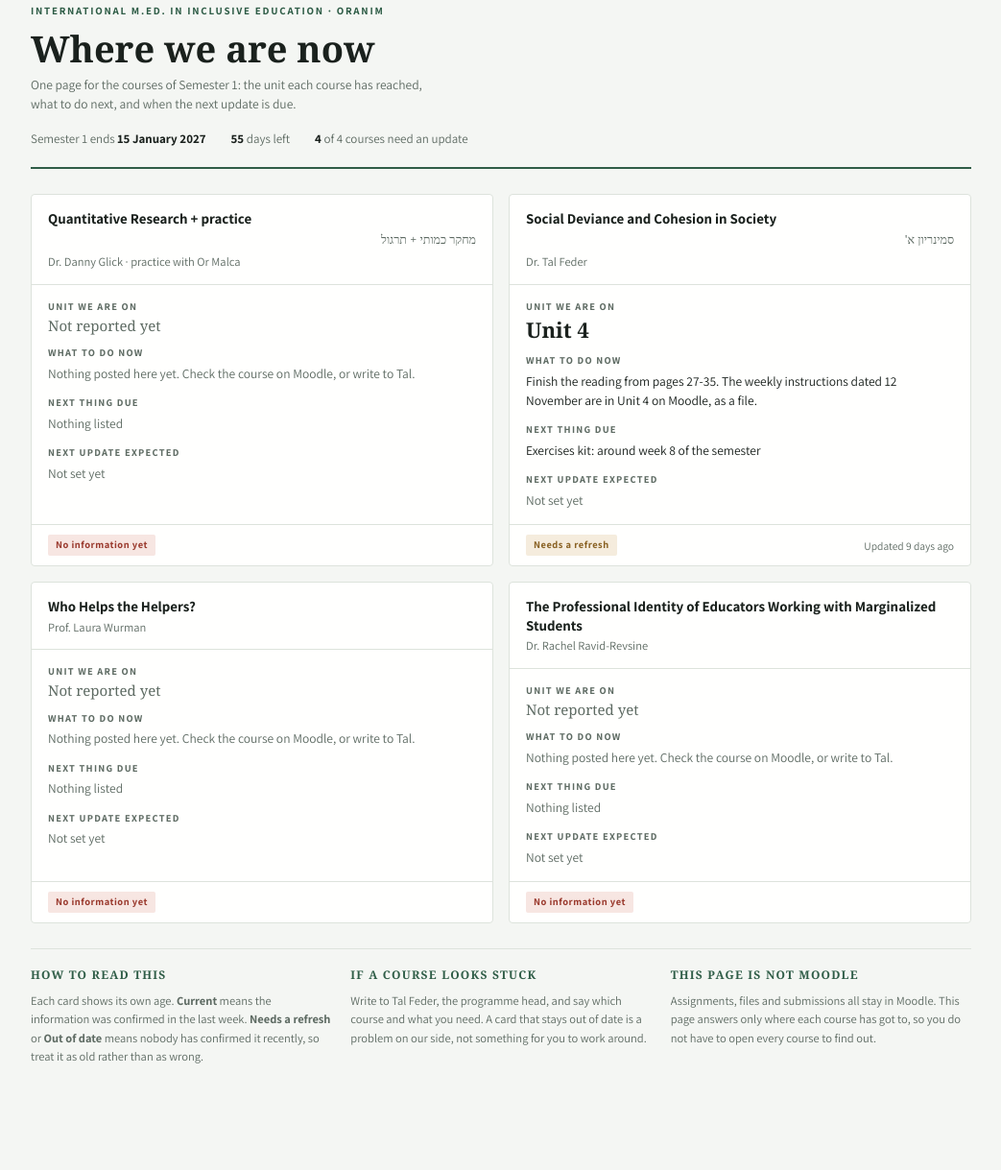
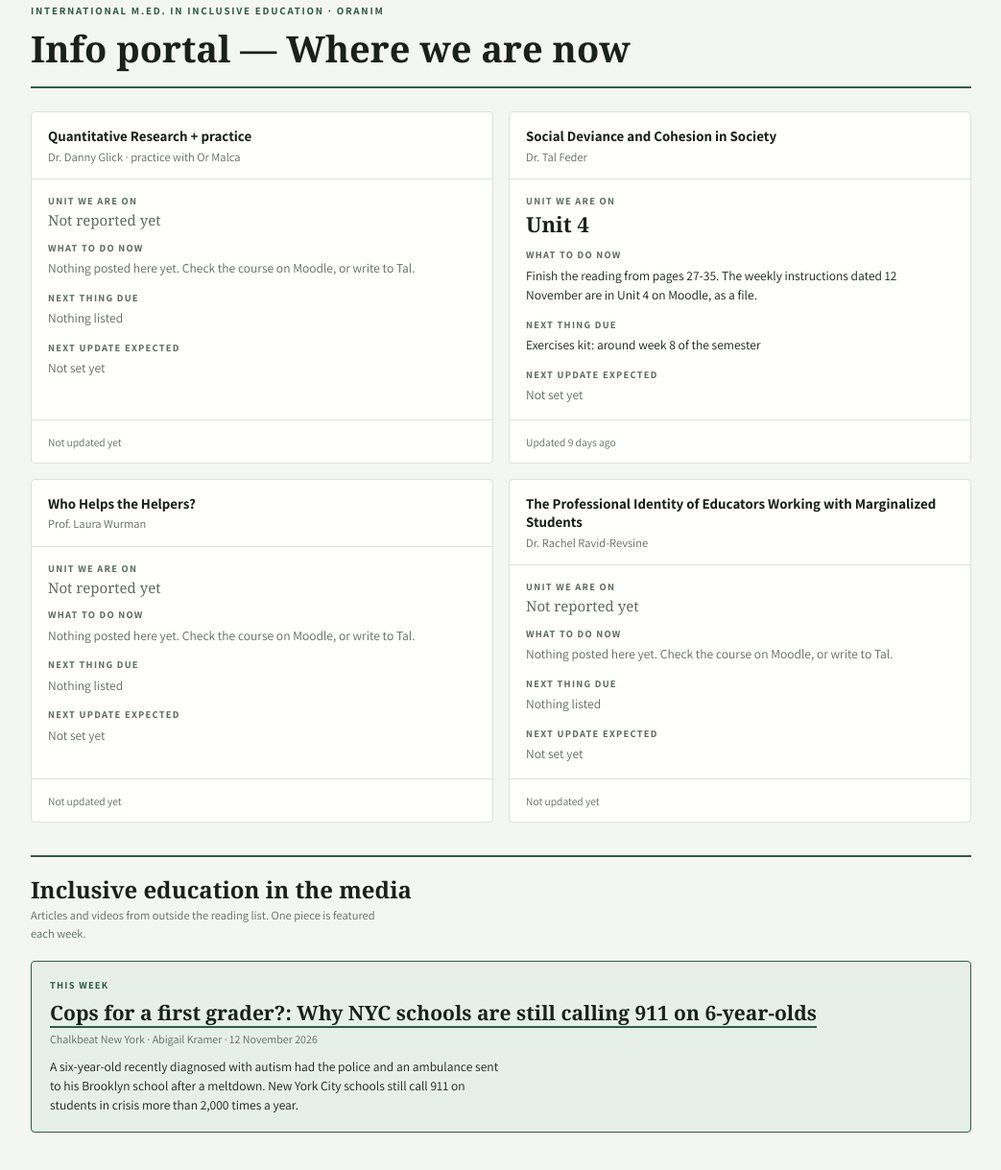
Before and after one commit to TalFeder2/inclusive-education, a plain HTML site: page index.html in a window 1280 px wide. Shown: the part 33-1252 px from the top of the page at 96% size, without its empty margins (118-1161 px from the left). Before the commit the page ends 1199 px from the top, so only its background shows below. Drawn offline with Linux system fonts and the light colour scheme; a web font is replaced by a local one.

Commit message:
Simplify the board and add a media section
Co-Authored-By: Claude Opus 5 <noreply@anthropic.com>

```diff
--- a/index.html
+++ b/index.html
@@ -3,13 +3,12 @@
 <head>
 <meta charset="utf-8">
 <meta name="viewport" content="width=device-width,initial-scale=1">
-<title>Where we are now — International M.Ed. in Inclusive Education</title>
-<meta name="description" content="Status board for the Semester 1 courses of the International M.Ed. in Inclusive Education at Oranim Academic College.">
+<title>Info portal — Where we are now</title>
+<meta name="description" content="Information portal for the International M.Ed. in Inclusive Education at Oranim Academic College: where each course has got to, and inclusive education in the media.">
 <link rel="stylesheet" href="https://fonts.googleapis.com/css2?family=Frank+Ruhl+Libre:wght@500;700&family=Assistant:wght@400;600;700&display=swap">
 <style>
-/* Layout: a masthead with the semester clock, then one card per course in a two-up
-   grid that stacks at phone width. Each card carries the unit it is on, what to do
-   now, the next update date, and a freshness pill that shows its own age. */
+/* Layout: a masthead, one card per course in a two-up grid that stacks at phone
+   width, then a media section below it where the week's featured piece sits first. */
 :root{
   --paper:#f4f6f3;
   --card:#fffffe;
@@ -18,12 +17,6 @@
   --line:#dde3dc;
   --accent:#2f5d47;
   --accent-soft:#e6efe8;
-  --fresh:#2f5d47;
-  --fresh-soft:#e6efe8;
-  --warn:#8a6224;
-  --warn-soft:#f5ecdd;
-  --late:#9b3b2f;
-  --late-soft:#f7e6e2;
   --display:"Frank Ruhl Libre",Georgia,"Times New Roman",serif;
   --body:"Assistant","Segoe UI",system-ui,sans-serif;
   color-scheme:light;
@@ -32,9 +25,6 @@
   :root{
     --paper:#121715;--card:#1a211d;--ink:#e7ece8;--muted:#9ba79f;--line:#2b342e;
     --accent:#86bb9f;--accent-soft:#1e2b24;
-    --fresh:#86bb9f;--fresh-soft:#1e2b24;
-    --warn:#d8ab66;--warn-soft:#2e2619;
-    --late:#e39b8c;--late-soft:#2f1f1c;
     color-scheme:dark;
   }
 }
@@ -44,17 +34,15 @@ body{background:var(--paper);color:var(--ink);font-family:var(--body);line-heigh
   padding-right:max(16px,env(safe-area-inset-right,0px));
   padding-block:36px 56px}
 img{max-width:100%}
+a{color:var(--accent)}
+a:focus-visible{outline:2px solid var(--accent);outline-offset:3px}
 .wrap{max-width:980px;margin:0 auto}
 
-.masthead{border-bottom:2px solid var(--accent);padding-bottom:20px;margin-bottom:26px}
+.masthead{border-bottom:2px solid var(--accent);padding-bottom:18px;margin-bottom:24px}
 .eyebrow{font-size:11px;letter-spacing:.16em;text-transform:uppercase;color:var(--accent);
   font-weight:700;margin:0 0 9px}
 h1{font-family:var(--display);font-weight:700;font-size:clamp(26px,4vw,38px);line-height:1.15;
-  margin:0 0 6px;text-wrap:balance}
-.sub{font-size:13.5px;color:var(--muted);margin:0;max-width:62ch}
-.clock{display:flex;flex-wrap:wrap;gap:8px 26px;margin-top:16px;font-size:13px;color:var(--muted);
-  align-items:center}
-.clock b{color:var(--ink);font-weight:700;font-variant-numeric:tabular-nums}
+  margin:0;text-wrap:balance}
 
 .grid{display:grid;grid-template-columns:repeat(2,1fr);gap:16px}
 @media (max-width:760px){.grid{grid-template-columns:1fr}}
@@ -62,8 +50,6 @@ h1{font-family:var(--display);font-weight:700;font-size:clamp(26px,4vw,38px);lin
   display:flex;flex-direction:column;min-width:0}
 .c-top{padding:15px 17px 13px;border-bottom:1px solid var(--line);min-width:0}
 .c-en{font-size:15px;font-weight:700;line-height:1.3;margin:0 0 3px}
-.c-he{font-size:12.5px;color:var(--muted);direction:rtl;unicode-bidi:isolate;margin:0 0 5px;
-  font-family:var(--display)}
 .c-who{font-size:12.5px;color:var(--muted);margin:0}
 .c-body{padding:15px 17px;display:flex;flex-direction:column;gap:13px;flex:1;min-width:0}
 .unit{font-family:var(--display);font-size:22px;font-weight:700;line-height:1.1;margin:0}
@@ -74,22 +60,26 @@ h1{font-family:var(--display);font-weight:700;font-size:clamp(26px,4vw,38px);lin
 .v{font-size:13.5px;margin:0;overflow-wrap:anywhere}
 .v.none{color:var(--muted)}
 .date{font-variant-numeric:tabular-nums;font-weight:600}
-.c-foot{padding:10px 17px;border-top:1px solid var(--line);display:flex;
-  justify-content:space-between;align-items:center;gap:10px;flex-wrap:wrap}
-.pill{font-size:10.5px;letter-spacing:.05em;font-weight:700;padding:3px 8px;border-radius:2px;
-  white-space:nowrap}
-.pill.ok{background:var(--fresh-soft);color:var(--fresh)}
-.pill.warn{background:var(--warn-soft);color:var(--warn)}
-.pill.late{background:var(--late-soft);color:var(--late)}
+.c-foot{padding:10px 17px;border-top:1px solid var(--line)}
 .ago{font-size:11.5px;color:var(--muted);font-variant-numeric:tabular-nums}
 
-.msg{font-size:13px;color:var(--muted);background:var(--card);border:1px solid var(--line);
-  border-radius:4px;padding:18px}
-.foot{margin-top:26px;border-top:1px solid var(--line);padding-top:18px;
-  display:grid;grid-template-columns:repeat(auto-fit,minmax(240px,1fr));gap:20px}
-.foot h2{font-family:var(--display);font-size:12px;letter-spacing:.1em;text-transform:uppercase;
-  color:var(--accent);margin:0 0 8px}
-.foot p{font-size:12.5px;color:var(--muted);margin:0;line-height:1.55}
+.media{margin-top:34px;border-top:2px solid var(--accent);padding-top:20px}
+.media h2{font-family:var(--display);font-size:clamp(19px,2.6vw,24px);font-weight:700;
+  margin:0 0 4px;line-height:1.2}
+.media .lede{font-size:12.5px;color:var(--muted);margin:0 0 18px;max-width:62ch}
+.pieces{display:flex;flex-direction:column;gap:14px}
+.piece{background:var(--card);border:1px solid var(--line);border-radius:4px;
+  padding:17px 19px;min-width:0}
+.piece.featured{background:var(--accent-soft);border-color:var(--accent)}
+.flag{font-size:10.5px;letter-spacing:.12em;text-transform:uppercase;font-weight:700;
+  color:var(--accent);margin:0 0 7px}
+.p-title{font-family:var(--display);font-size:clamp(17px,2.3vw,21px);font-weight:700;
+  line-height:1.25;margin:0 0 6px;text-wrap:balance}
+.p-title a{text-decoration:none;color:var(--ink);border-bottom:2px solid var(--accent)}
+.p-title a:hover{color:var(--accent)}
+.p-meta{font-size:12px;color:var(--muted);margin:0 0 9px}
+.p-note{font-size:13.5px;margin:0;max-width:72ch}
+.media .empty{font-size:13px;color:var(--muted);margin:0}
 @media (prefers-reduced-motion:reduce){*{transition:none!important;animation:none!important}}
 </style>
 </head>
@@ -97,25 +87,22 @@ h1{font-family:var(--display);font-weight:700;font-size:clamp(26px,4vw,38px);lin
 <div class="wrap">
   <header class="masthead">
     <p class="eyebrow">International M.Ed. in Inclusive Education &middot; Oranim</p>
-    <h1>Where we are now</h1>
-    <p class="sub">One page for the courses of Semester 1: the unit each course has reached, what to do next, and when the next update is due.</p>
-    <div class="clock" id="clock"></div>
+    <h1>Info portal &mdash; Where we are now</h1>
   </header>
-  <div id="board"><p class="msg">Loading the board&hellip;</p></div>
-  <div class="foot">
-    <div><h2>How to read this</h2>
-      <p>Each card shows its own age. <b>Current</b> means the information was confirmed in the last week. <b>Needs a refresh</b> or <b>Out of date</b> means nobody has confirmed it recently, so treat it as old rather than as wrong.</p></div>
-    <div><h2>If a course looks stuck</h2>
-      <p>Write to Tal Feder, the programme head, and say which course and what you need. A card that stays out of date is a problem on our side, not something for you to work around.</p></div>
-    <div><h2>This page is not Moodle</h2>
-      <p>Assignments, files and submissions all stay in Moodle. This page answers only where each course has got to, so you do not have to open every course to find out.</p></div>
-  </div>
+
+  <div id="board"></div>
+
+  <section class="media">
+    <h2>Inclusive education in the media</h2>
+    <p class="lede">Articles and videos from outside the reading list. One piece is featured each week.</p>
+    <div id="pieces"></div>
+  </section>
 </div>
 
 <script>
 (function(){
   var board = document.getElementById('board');
-  var clock = document.getElementById('clock');
+  var pieces = document.getElementById('pieces');
 
   function esc(s){ return String(s == null ? '' : s).replace(/[&<>"]/g, function(c){
     return {'&':'&amp;','<':'&lt;','>':'&gt;','"':'&quot;'}[c]; }); }
@@ -130,23 +117,18 @@ h1{font-family:var(--display);font-weight:700;font-size:clamp(26px,4vw,38px);lin
     if (isNaN(t)) return '';
     return new Date(t).toLocaleDateString('en-GB', {weekday:'short', day:'numeric', month:'short'});
   }
-  function longDate(iso){
-    var t = Date.parse(iso + 'T00:00:00');
-    if (isNaN(t)) return iso;
-    return new Date(t).toLocaleDateString('en-GB', {day:'numeric', month:'long', year:'numeric'});
+  function ago(c){
+    if (!c.updated) return 'Not updated yet';
+    var n = days(c.updated, today());
+    if (n == null) return 'Not updated yet';
+    return n <= 0 ? 'Updated today' : n === 1 ? 'Updated yesterday' : 'Updated ' + n + ' days ago';
   }
-  function freshness(c){
-    if (!c.updated) return {cls:'late', label:'No information yet', ago:''};
-    var n = days(c.updated, today());
-    if (n == null) return {cls:'late', label:'No information yet', ago:''};
-    var ago = n <= 0 ? 'Updated today' : n === 1 ? 'Updated yesterday' : 'Updated ' + n + ' days ago';
-    if (n <= 6) return {cls:'ok', label:'Current', ago:ago};
-    if (n <= 13) return {cls:'warn', label:'Needs a refresh', ago:ago};
-    return {cls:'late', label:'Out of date', ago:ago};
+  function safeUrl(u){
+    u = String(u == null ? '' : u);
+    return /^https?:\/\//i.test(u) ? u : '';
   }
 
   function card(c){
-    var f = freshness(c);
     var nextTxt = 'Not set yet', nextCls = 'v none';
     if (c.next){
       var n = days(today(), c.next);
@@ -157,7 +139,6 @@ h1{font-family:var(--display);font-weight:700;font-size:clamp(26px,4vw,38px);lin
     return '<article class="course">'
       + '<div class="c-top">'
       + '<p class="c-en">' + esc(c.en) + '</p>'
-      + (c.he ? '<p class="c-he">' + esc(c.he) + '</p>' : '')
       + '<p class="c-who">' + esc(c.who) + '</p>'
       + '</div><div class="c-body">'
       + '<div class="row"><p class="k">Unit we are on</p>'
@@ -170,41 +151,45 @@ h1{font-family:var(--display);font-weight:700;font-size:clamp(26px,4vw,38px);lin
       + '<p class="' + (c.due ? 'v' : 'v none') + '">' + esc(c.due || 'Nothing listed') + '</p></div>'
       + '<div class="row"><p class="k">Next update expected</p>'
       + '<p class="' + nextCls + '">' + esc(nextTxt) + '</p></div>'
-      + '</div><div class="c-foot">'
-      + '<span class="pill ' + f.cls + '">' + esc(f.label) + '</span>'
-      + '<span class="ago">' + esc(f.ago) + '</span>'
-      + '</div></article>';
+      + '</div><div class="c-foot"><span class="ago">' + esc(ago(c)) + '</span></div>'
+      + '</article>';
+  }
+
+  function piece(p, first){
+    var url = safeUrl(p.url);
+    var meta = [p.source, p.byline, p.date].filter(Boolean).map(esc).join(' &middot; ');
+    var head = url
+      ? '<a href="' + esc(url) + '" target="_blank" rel="noopener noreferrer">' + esc(p.title) + '</a>'
+      : esc(p.title);
+    return '<article class="piece' + (first ? ' featured' : '') + '">'
+      + (first ? '<p class="flag">This week</p>' : '')
+      + '<p class="p-title">' + head + '</p>'
+      + (meta ? '<p class="p-meta">' + meta + '</p>' : '')
+      + (p.note ? '<p class="p-note">' + esc(p.note) + '</p>' : '')
+      + '</article>';
   }
 
   function render(data){
     var list = (data && data.courses) || [];
-    if (!list.length){
-      board.innerHTML = '<p class="msg">No courses are listed yet.</p>';
-      return;
-    }
-    var stale = 0, h = '';
-    for (var i = 0; i < list.length; i++){
-      if (freshness(list[i]).cls !== 'ok') stale++;
-      h += card(list[i]);
-    }
-    board.innerHTML = '<div class="grid">' + h + '</div>';
+    var h = '';
+    for (var i = 0; i < list.length; i++) h += card(list[i]);
+    board.innerHTML = list.length
+      ? '<div class="grid">' + h + '</div>'
+      : '<p class="empty">No courses are listed yet.</p>';
 
-    var bits = [];
-    if (data.semesterEnd){
-      bits.push('<span>Semester 1 ends <b>' + esc(longDate(data.semesterEnd)) + '</b></span>');
-      var left = days(today(), data.semesterEnd);
-      if (left != null && left > 0) bits.push('<span><b>' + left + '</b> days left</span>');
-    }
-    bits.push('<span><b>' + stale + '</b> of ' + list.length + ' courses need an update</span>');
-    clock.innerHTML = bits.join('');
+    var m = (data && data.media) || [], mh = '';
+    for (var j = 0; j < m.length; j++) mh += piece(m[j], j === 0);
+    pieces.innerHTML = m.length
+      ? '<div class="pieces">' + mh + '</div>'
+      : '<p class="empty">Nothing featured this week.</p>';
   }
 
   fetch('status.json?t=' + Date.now())
     .then(function(r){ if (!r.ok) throw new Error('http ' + r.status); return r.json(); })
     .then(render)
     .catch(function(){
-      board.innerHTML = '<p class="msg">The board could not load just now. Refresh the page, '
-        + 'and if it still does not appear, write to Tal.</p>';
+      board.innerHTML = '<p class="empty">The board could not load just now. '
+        + 'Refresh the page, and if it still does not appear, write to Tal.</p>';
     });
 })();
 </script>
--- a/status.json
+++ b/status.json
@@ -1,9 +1,7 @@
 {
-  "semesterEnd": "2027-01-15",
   "courses": [
     {
       "en": "Quantitative Research + practice",
-      "he": "מחקר כמותי + תרגול",
       "who": "Dr. Danny Glick · practice with Or Malca",
       "unit": "",
       "now": "",
@@ -13,7 +11,6 @@
     },
     {
       "en": "Social Deviance and Cohesion in Society",
-      "he": "סמינריון א'",
       "who": "Dr. Tal Feder",
       "unit": "Unit 4",
       "now": "Finish the reading from pages 27-35. The weekly instructions dated 12 November are in Unit 4 on Moodle, as a file.",
@@ -23,7 +20,6 @@
     },
     {
       "en": "Who Helps the Helpers?",
-      "he": "",
       "who": "Prof. Laura Wurman",
       "unit": "",
       "now": "",
@@ -33,7 +29,6 @@
     },
     {
       "en": "The Professional Identity of Educators Working with Marginalized Students",
-      "he": "",
       "who": "Dr. Rachel Ravid-Revsine",
       "unit": "",
       "now": "",
@@ -41,5 +36,15 @@
       "next": "",
       "updated": ""
     }
+  ],
+  "media": [
+    {
+      "title": "Cops for a first grader?: Why NYC schools are still calling 911 on 6-year-olds",
+      "source": "Chalkbeat New York",
+      "byline": "Abigail Kramer",
+      "date": "12 November 2026",
+      "url": "https://www.chalkbeat.org/newyork/2026/11/12/nyc-schools-call-911-on-students-in-mental-health-crisis/",
+      "note": "A six-year-old recently diagnosed with autism had the police and an ambulance sent to his Brooklyn school after a meltdown. New York City schools still call 911 on students in crisis more than 2,000 times a year."
+    }
   ]
 }
```
Also changed, not shown: 1 other file.
